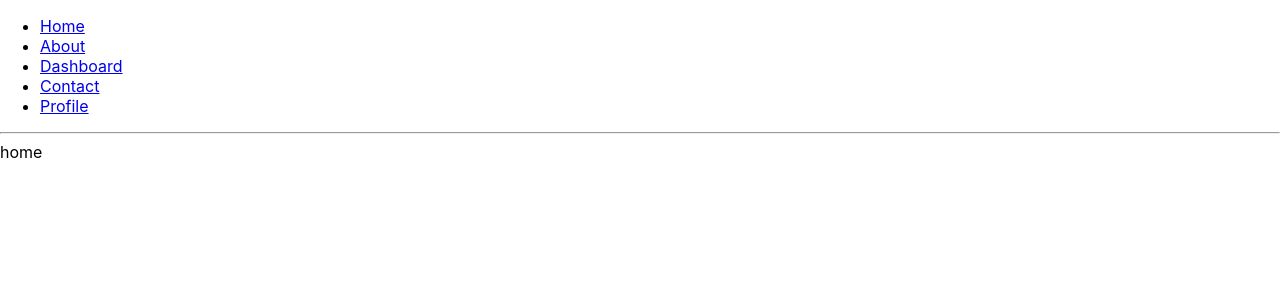
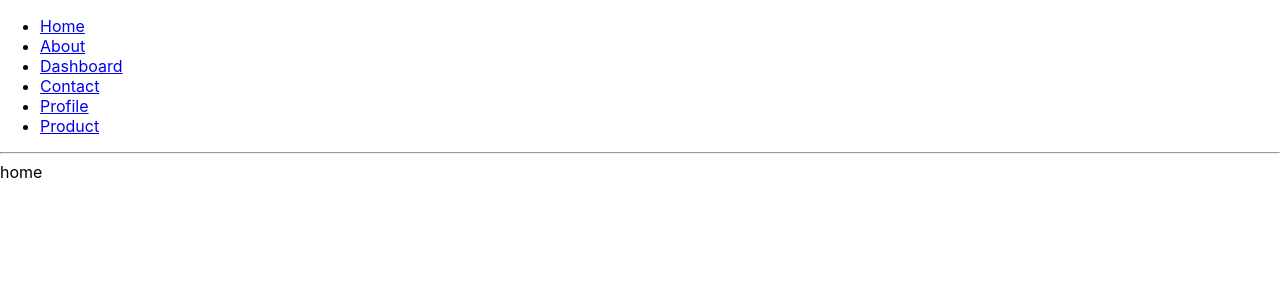
Before and after one commit to pkmaneri/myrouter, a React (Create React App) app: page / in a window 1280 px wide. Shown: the top 300 px of the page. Built offline with nearby package versions, Linux system fonts and the light colour scheme.

Commit message:
product is added

```diff
--- a/src/App.js
+++ b/src/App.js
@@ -1,5 +1,4 @@
 import  React, { Component } from 'react';
-import logo from './logo.svg';
 import './App.css';
 
 import {
@@ -13,6 +12,7 @@ import About from './pages/About';
 import Contact from './pages/Contact';
 import Profile from './pages/Profile';
 import Dashboard from './pages/Dashboard';
+import Product from './pages/Product';
 
 class  App extends Component {
   render(){
@@ -36,6 +36,9 @@ class  App extends Component {
             <li>
               <Link to="/profile">Profile</Link>
             </li>
+            <li>
+              <Link to="/product">Product</Link>
+            </li>
           </ul>
 
           <hr />
@@ -56,6 +59,9 @@ class  App extends Component {
             <Route path="/profile">
               <Profile/>
             </Route>
+            <Router path="/product">
+              <Product/>
+            </Router>
           </Switch>
         </div>
       </Router>
```
